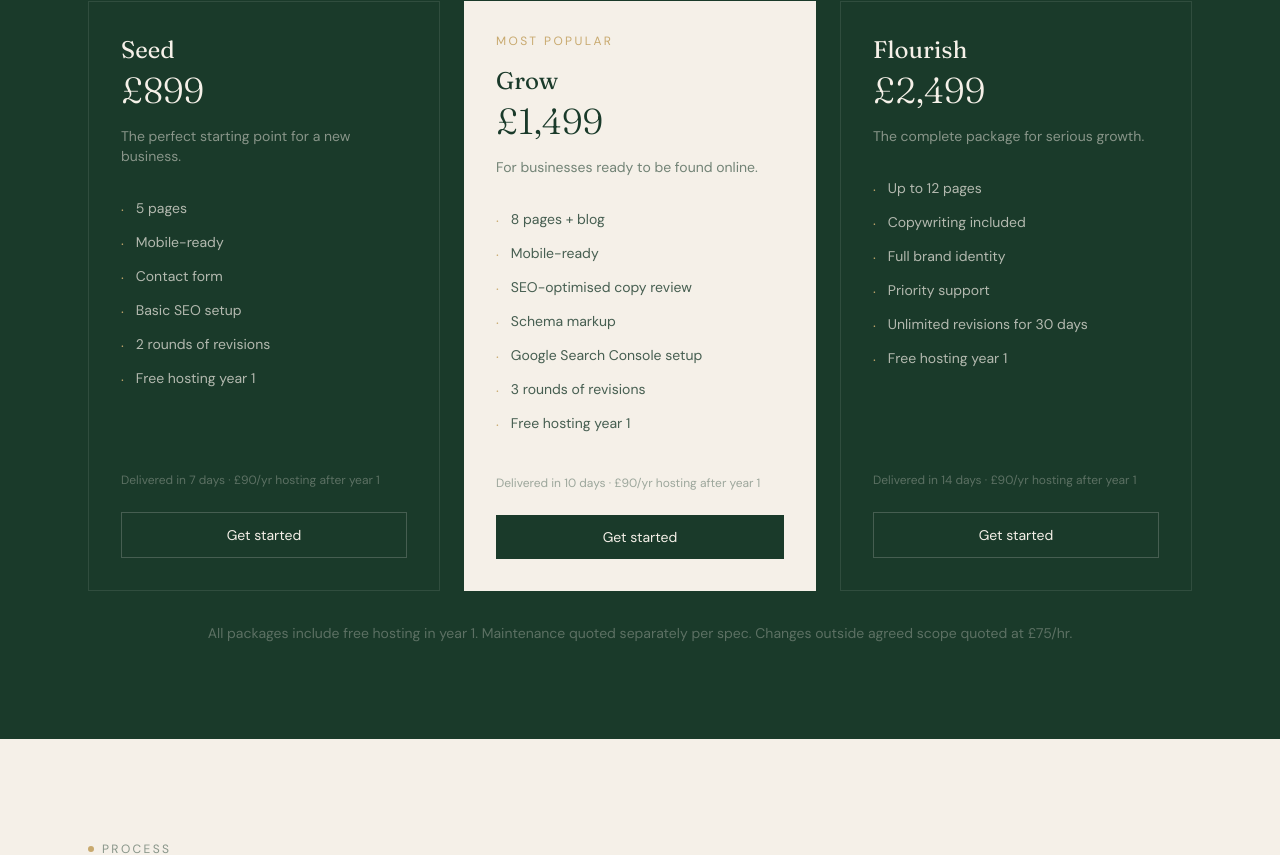
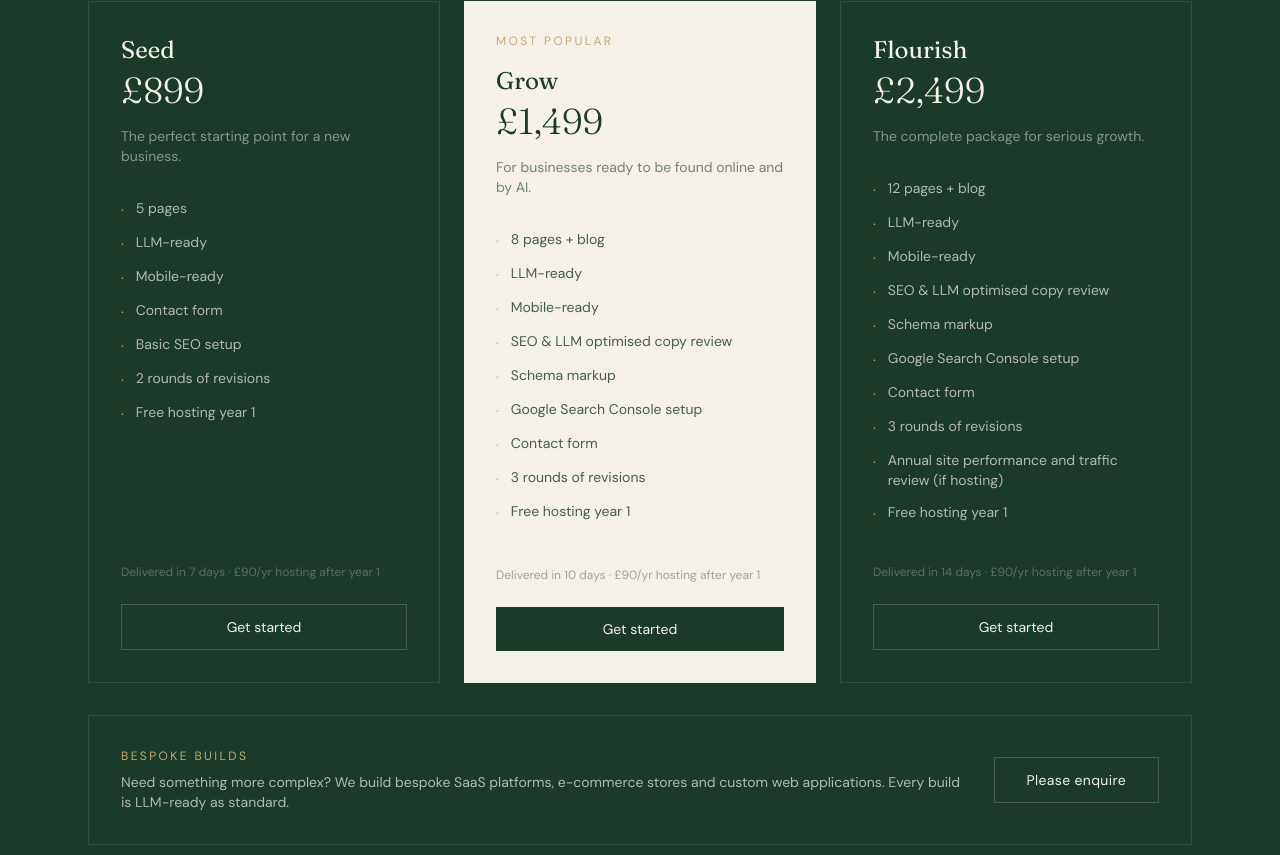
Before and after one commit to djrdunton-pocket/seed-digital, a Next.js app: page / in a window 1280 px wide. Shown: the part 1678-2533 px from the top of the page. Built offline with nearby package versions, Linux system fonts and the light colour scheme.

Commit message:
git add . git commit -m "Add bespoke builds section to packages"

```diff
--- a/app/components/Packages.tsx
+++ b/app/components/Packages.tsx
@@ -5,48 +5,54 @@ const packages = [
     name: 'Seed',
     price: '£899',
     tagline: 'The perfect starting point for a new business.',
-    deliveryTime: '7 days',
-    revisions: '2 rounds of revisions',
     features: [
       '5 pages',
+      'LLM-ready',
       'Mobile-ready',
       'Contact form',
       'Basic SEO setup',
       '2 rounds of revisions',
       'Free hosting year 1',
     ],
+    note: 'Delivered in 7 days · £90/yr hosting after year 1',
+    highlighted: false,
   },
   {
     name: 'Grow',
     price: '£1,499',
-    tagline: 'For businesses ready to be found online.',
-    deliveryTime: '10 days',
-    revisions: '3 rounds of revisions',
+    tagline: 'For businesses ready to be found online and by AI.',
     features: [
       '8 pages + blog',
+      'LLM-ready',
       'Mobile-ready',
-      'SEO-optimised copy review',
+      'SEO & LLM optimised copy review',
       'Schema markup',
       'Google Search Console setup',
+      'Contact form',
       '3 rounds of revisions',
       'Free hosting year 1',
     ],
+    note: 'Delivered in 10 days · £90/yr hosting after year 1',
     highlighted: true,
   },
   {
     name: 'Flourish',
     price: '£2,499',
     tagline: 'The complete package for serious growth.',
-    deliveryTime: '14 days',
-    revisions: 'Unlimited revisions for 30 days',
     features: [
-      'Up to 12 pages',
-      'Copywriting included',
-      'Full brand identity',
-      'Priority support',
-      'Unlimited revisions for 30 days',
+      '12 pages + blog',
+      'LLM-ready',
+      'Mobile-ready',
+      'SEO & LLM optimised copy review',
+      'Schema markup',
+      'Google Search Console setup',
+      'Contact form',
+      '3 rounds of revisions',
+      'Annual site performance and traffic review (if hosting)',
       'Free hosting year 1',
     ],
+    note: 'Delivered in 14 days · £90/yr hosting after year 1',
+    highlighted: false,
   },
 ];
 
@@ -54,80 +60,51 @@ export default function Packages() {
   return (
     <section id="packages" className="bg-[#1a3a2a] py-24">
       <div className="max-w-6xl mx-auto px-6">
-
-        {/* Header */}
         <div className="mb-16">
           <div className="inline-flex items-center gap-2 mb-4">
             <div className="w-1.5 h-1.5 rounded-full bg-[#c8a96e]" />
-            <span className="text-xs tracking-[0.2em] uppercase text-[#f5f0e8]/40">
-              Packages
-            </span>
+            <span className="text-xs tracking-[0.2em] uppercase text-[#f5f0e8]/40">Packages</span>
           </div>
-          <h2 className="font-fraunces text-4xl md:text-5xl font-light text-[#f5f0e8]">
-            Simple, fixed pricing
-          </h2>
-          <p className="mt-4 text-[#f5f0e8]/60 max-w-xl">
-            Pick the package that fits. 50% deposit to secure your start date, 50% on launch day.
-          </p>
+          <h2 className="font-fraunces text-4xl md:text-5xl font-light text-[#f5f0e8]">Simple, fixed pricing</h2>
+          <p className="mt-4 text-[#f5f0e8]/60 max-w-xl">Pick the package that fits. 50% deposit to secure your start date, 50% on launch day. Every site is LLM-ready as standard.</p>
         </div>
-
-        {/* Cards */}
         <div className="grid grid-cols-1 md:grid-cols-3 gap-6">
           {packages.map((pkg) => (
-            <div
-              key={pkg.name}
-              className={`p-8 flex flex-col ${
-                pkg.highlighted
-                  ? 'bg-[#f5f0e8] text-[#1a3a2a]'
-                  : 'bg-[#1a3a2a] border border-[#f5f0e8]/10 text-[#f5f0e8]'
-              }`}
-            >
+            <div key={pkg.name} className={`p-8 flex flex-col ${pkg.highlighted ? 'bg-[#f5f0e8] text-[#1a3a2a]' : 'bg-[#1a3a2a] border border-[#f5f0e8]/10 text-[#f5f0e8]'}`}>
               {pkg.highlighted && (
-                <div className="text-xs tracking-[0.2em] uppercase text-[#c8a96e] mb-4">
-                  Most popular
-                </div>
+                <div className="text-xs tracking-[0.2em] uppercase text-[#c8a96e] mb-4">Most popular</div>
               )}
-
               <div className="font-fraunces text-2xl mb-1">{pkg.name}</div>
               <div className="font-fraunces text-4xl font-light mb-4">{pkg.price}</div>
-              <p className={`text-sm mb-8 ${pkg.highlighted ? 'text-[#1a3a2a]/60' : 'text-[#f5f0e8]/50'}`}>
-                {pkg.tagline}
-              </p>
-
+              <p className={`text-sm mb-8 ${pkg.highlighted ? 'text-[#1a3a2a]/60' : 'text-[#f5f0e8]/50'}`}>{pkg.tagline}</p>
               <ul className="flex flex-col gap-3 mb-10 flex-1">
                 {pkg.features.map((feature) => (
                   <li key={feature} className="flex items-start gap-3 text-sm">
                     <span className="text-[#c8a96e] mt-0.5">·</span>
-                    <span className={pkg.highlighted ? 'text-[#1a3a2a]/80' : 'text-[#f5f0e8]/70'}>
-                      {feature}
-                    </span>
+                    <span className={pkg.highlighted ? 'text-[#1a3a2a]/80' : 'text-[#f5f0e8]/70'}>{feature}</span>
                   </li>
                 ))}
               </ul>
-
-              <div className={`text-xs mb-6 ${pkg.highlighted ? 'text-[#1a3a2a]/40' : 'text-[#f5f0e8]/30'}`}>
-                Delivered in {pkg.deliveryTime} · £90/yr hosting after year 1
-              </div>
-
-              <Link
-                href="#contact"
-                className={`text-center text-sm px-6 py-3 transition-colors ${
-                  pkg.highlighted
-                    ? 'bg-[#1a3a2a] text-[#f5f0e8] hover:bg-[#1a3a2a]/90'
-                    : 'border border-[#f5f0e8]/20 text-[#f5f0e8] hover:border-[#f5f0e8]/40'
-                }`}
-              >
+              <div className={`text-xs mb-6 ${pkg.highlighted ? 'text-[#1a3a2a]/40' : 'text-[#f5f0e8]/30'}`}>{pkg.note}</div>
+              <Link href="#contact" className={`text-center text-sm px-6 py-3 transition-colors ${pkg.highlighted ? 'bg-[#1a3a2a] text-[#f5f0e8] hover:bg-[#1a3a2a]/90' : 'border border-[#f5f0e8]/20 text-[#f5f0e8] hover:border-[#f5f0e8]/40'}`}>
                 Get started
               </Link>
             </div>
           ))}
         </div>
 
-        {/* Footer note */}
-        <p className="mt-8 text-sm text-[#f5f0e8]/30 text-center">
-          All packages include free hosting in year 1. Maintenance quoted separately per spec. Changes outside agreed scope quoted at £75/hr.
-        </p>
+        {/* Bespoke builds */}
+        <div className="mt-8 border border-[#f5f0e8]/10 p-8 flex flex-col md:flex-row items-center justify-between gap-6">
+          <div>
+            <div className="text-xs tracking-[0.2em] uppercase text-[#c8a96e] mb-2">Bespoke builds</div>
+            <p className="text-[#f5f0e8]/70 text-sm">Need something more complex? We build bespoke SaaS platforms, e-commerce stores and custom web applications. Every build is LLM-ready as standard.</p>
+          </div>
+          <Link href="#contact" className="flex-shrink-0 border border-[#f5f0e8]/20 text-[#f5f0e8] px-8 py-3 text-sm tracking-wide hover:border-[#f5f0e8]/50 transition-colors text-center">
+            Please enquire
+          </Link>
+        </div>
 
+        <p className="mt-6 text-sm text-[#f5f0e8]/30 text-center">All packages include free hosting in year 1. Maintenance quoted separately per spec. Changes outside agreed scope quoted at £75/hr.</p>
       </div>
     </section>
   );
```
